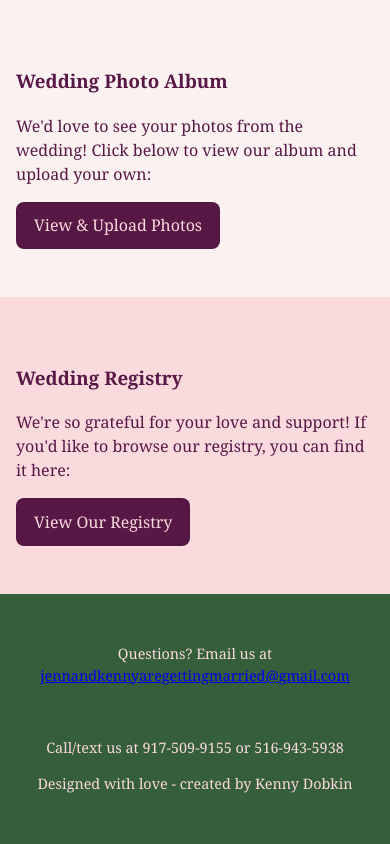
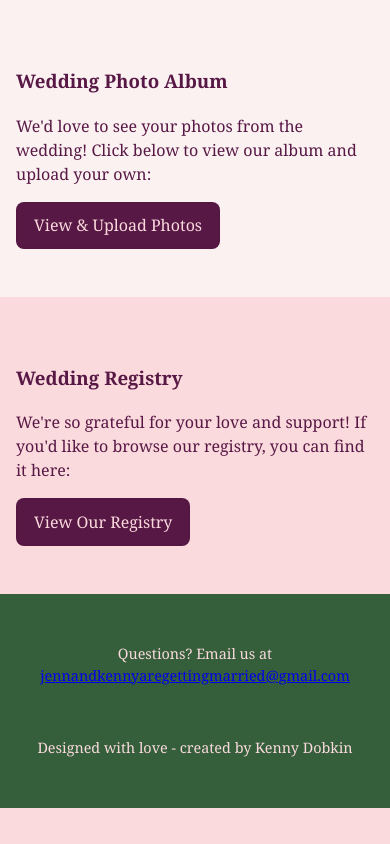
Before and after one commit to Kenny-Dobkin/Jenn_and_Ken_wedding_site, a plain HTML site: page index.html in a window 390 px wide. Shown: the part 2312-3156 px from the top of the page. After the commit the page ends 3120 px from the top, so only its background shows below. Drawn offline with Linux system fonts and the light colour scheme.

Commit message:
Remove phone numbers from footer
Removed phone numbers from the footer.

```diff
--- a/index.html
+++ b/index.html
@@ -116,7 +116,6 @@
         <div class="container">
             <p>Questions? Email us at <a href="mailto:jennandkennyaregettingmarried@gmail.com">jennandkennyaregettingmarried@gmail.com</a></p>
             <br>
-            <p>Call/text us at 917-509-9155 or 516-943-5938</p>
             <p class="credit">Designed with love - created by Kenny Dobkin</p>
         </div>
     </footer>
```
